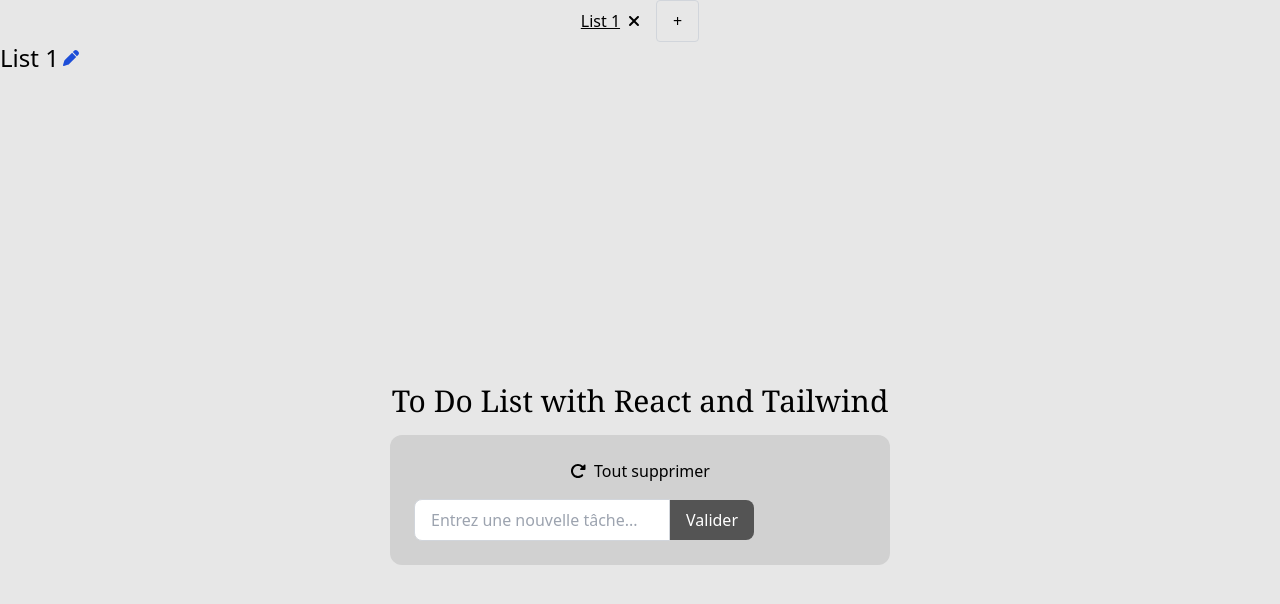
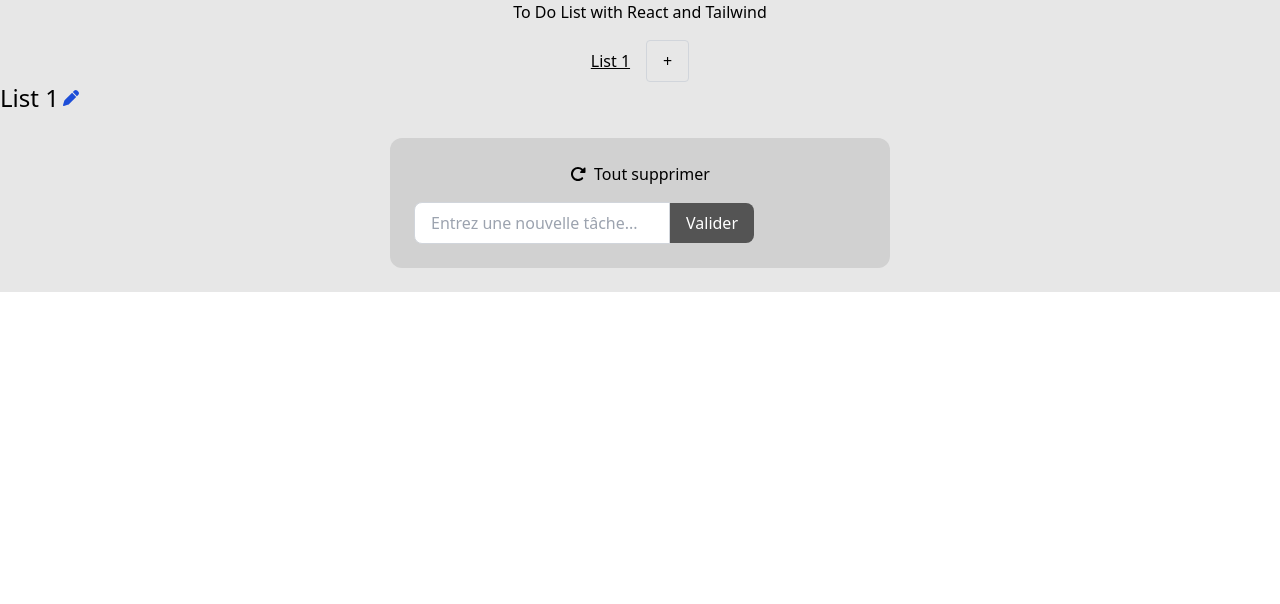
Before and after one commit to ocebert31/Projet_Personnel_P2_TO_DO_LIST_React, a React (Create React App) app: page / in a window 1280 px wide. Shown: the top 604 px of the page. Built offline with nearby package versions, Linux system fonts and the light colour scheme.

Commit message:
Modification quand un onglet restant

```diff
--- a/src/App.js
+++ b/src/App.js
@@ -3,7 +3,8 @@ import ListTabs from './components/ListTabs/ListTabs';
 
 function App() {
   return (
-    <div className="App bg-backgroundColor">
+    <div className="App bg-backgroundColor min-h-screen">
+      <h1 className="text-center mb-4 text-3xl font-serif">To Do List with React and Tailwind</h1>
       <ListTabs></ListTabs>
     </div>
   );
--- a/src/components/ElementOfTabs/DeleteTabs.js
+++ b/src/components/ElementOfTabs/DeleteTabs.js
@@ -2,9 +2,9 @@ import React from 'react';
 import { FontAwesomeIcon } from '@fortawesome/react-fontawesome';
 import { faXmark } from '@fortawesome/free-solid-svg-icons';
 
-function DeleteTabs({onClick, tabId}) {
+function DeleteTabs({onClick, tabId, tabs}) {
     return (
-        <button onClick={() => onClick(tabId)} className="ml-2">
+        <button onClick={() => onClick(tabId)}  className={`ml-2 ${tabs.length === 1 ? 'hidden' : ''}`}>
             <FontAwesomeIcon icon={faXmark} />
         </button>
     )
--- a/src/components/List/List.js
+++ b/src/components/List/List.js
@@ -70,10 +70,9 @@ function List({ tab, updateTabs }) {
     };
 
     return (
-        <div className="min-h-screen flex justify-center items-center p-6">
+        <div className=" flex justify-center items-center p-6">
             <div className="w-full max-w-[500px]">
-                <h1 className="text-center mb-4 text-3xl font-serif">To Do List with React and Tailwind</h1>
-                <div className="w-full bg-foregroundColor p-6 rounded-xl overflow-y-scroll max-h-[600px]">
+                <div className="w-full bg-foregroundColor p-6 rounded-xl overflow-y-scroll max-h-[900px]">
                     <div>
                         <Clear clearAllTasks={clearAllTasks} />
                     </div>
--- a/src/components/ListTabs/ListTabs.js
+++ b/src/components/ListTabs/ListTabs.js
@@ -5,12 +5,27 @@ import List from '../List/List';
 
 function ListTabs() {
     const [tabs, setTabs] = useState([{ id: 1, name: 'List 1', isActive: true, tasks: [] }]);
-
     useEffect(() => {
         const savedTabsList = localStorage.getItem('tabs');
         if (savedTabsList)
             setTabs(JSON.parse(savedTabsList));
     }, []);
+
+    useEffect(() => {
+        if (tabs.length === 1) {
+            const firstTab = tabs[0];
+            if (firstTab.isActive === false) {
+                const updatedTabs = tabs.map(tab => {
+                    if (tab.id === firstTab.id) {
+                        return { ...tab, isActive: true};
+                    }
+                    return { ...tab, isActive: false};
+                });
+                setTabs(updatedTabs);
+                localStorage.setItem('tabs', JSON.stringify(updatedTabs));
+            }
+        }
+    }, [tabs]);
 
     const addTabs = () => {
         const maxId = tabs.reduce((max, tab) => (tab.id > max ? tab.id : max), 0);
@@ -23,6 +38,13 @@ function ListTabs() {
 
      const deleteTabs = (tabId) => {
         const updatedTabs = tabs.filter(tab => tab.id !== tabId);
+        if (updatedTabs.length > 0) {
+            const activeTabIndex = tabs.findIndex(tab => tab.id === tabId);
+            if (tabs[activeTabIndex].isActive) {
+                const nextActiveTabIndex = activeTabIndex === updatedTabs.length ? updatedTabs.length - 1 : activeTabIndex;
+                updatedTabs[nextActiveTabIndex].isActive = true;
+            }
+        }
         setTabs(updatedTabs);
         localStorage.setItem('tabs', JSON.stringify(updatedTabs));
     }
@@ -81,13 +103,14 @@ function ListTabs() {
 
     return (
         <div>
+            <div>
                 <div className="flex space-x-4 justify-center">
                     {tabs.map((tab, index) => (
                         <div key={index} className="flex items-center">
                             <button className={`${tab.isActive ? 'underline' : ''}`} onClick={() => changeActiveTab(tab.id)}>
                                 {tab.name}
                             </button>
-                    <DeleteTabs onClick={deleteTabs} tabId={tab.id} />
+                            <DeleteTabs onClick={deleteTabs} tabId={tab.id} tabs={tabs}/>
                         </div>
                     ))}
                     <button onClick={addTabs} className="border border-gray-300 px-4 py-2 rounded">+</button>
@@ -101,6 +124,7 @@ function ListTabs() {
                     ))}
                 </div>
             </div>
+        </div>
     );
 }
 
```
Lines whose indentation alone changed are shown as unchanged.
